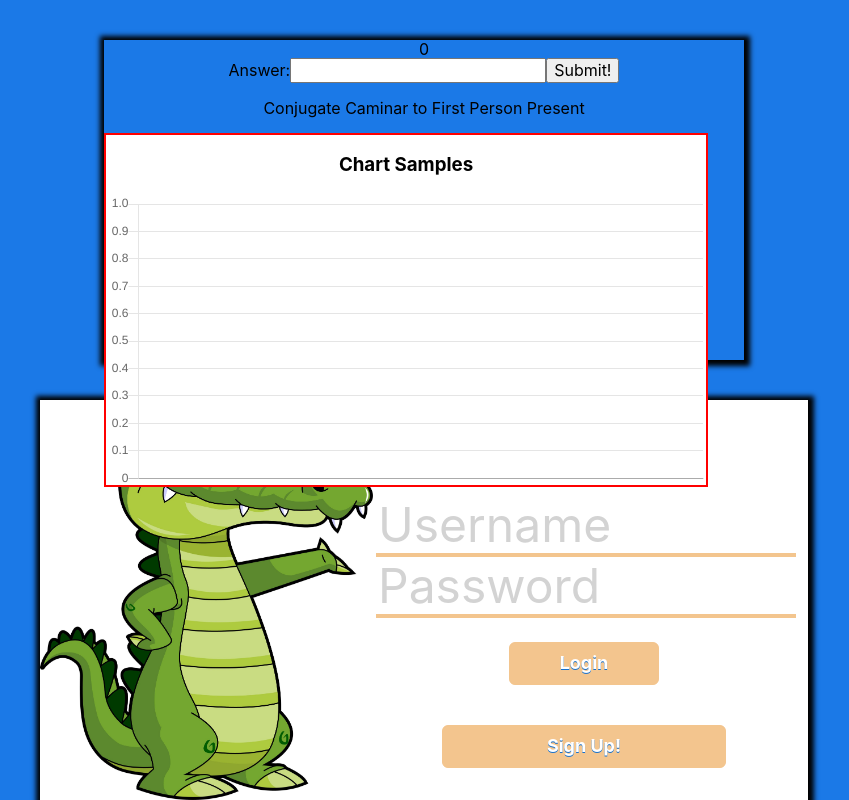
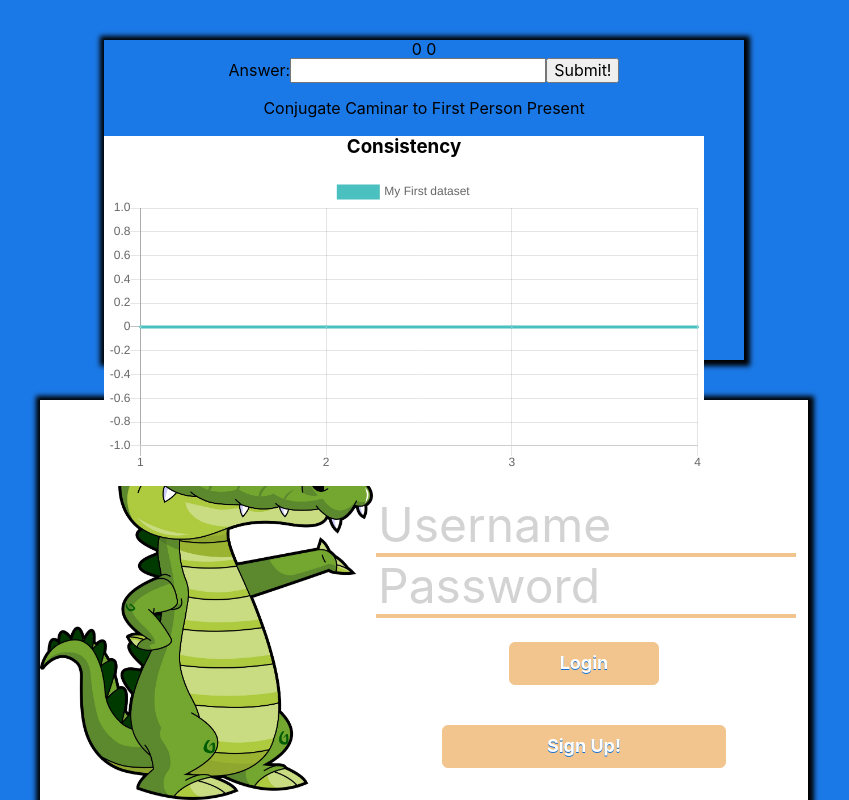
Before and after one commit to Build-Week-Conjugator-Sep-2019/Front-End, a React (Create React App) app in the folder client/: page / in a window 1280 px wide. Shown: the whole page, without its empty margins (216-1065 px from the left). Built offline with nearby package versions, Linux system fonts and the light colour scheme; what uifx would draw is missing.

Commit message:
Added chart.js and a lifetime answered state

```diff
--- a/client/src/components/AnswerForm.js
+++ b/client/src/components/AnswerForm.js
@@ -34,29 +34,49 @@ const incorrect = new UIfx (
 const dataArray = [
     {'Conjugate Caminar to First Person Present': 'Camino'},
     {'Conjugate Hablar to Third Person Present': 'Habla'},
-    {'Conjugate Comer to Second Person Present': 'Comes'}
+    {'Conjugate Comer to Second Person Present': 'Comes'},
+    {'Conjugate Beber to Third Person Present Plural': 'Beben'},
+    {'Conjugate Mirar to First Person Present': 'Miro'},
+    {'Conjugate Pagar to Third Person Present Plural': 'Pagan'},
+    {'Conjugate Parar to Second Person Present': 'Paras'},
+    {'Conjugate Ganar to First Person Present Plural': 'Ganamos'},
+    {'Conjugate Estar to Third Person Present Plural': 'Estan'},
+    {'Conjugate Tener to First Person Present': 'Tengo'},
+    {'Conjugate Ir to Second Person Present': 'Vas'}
 ]
 
 const AnswerForm = props => {
+
     const [streak, setStreak] = useState(0)
-    const [currentQ, setCurrentQ] = useState(Object.keys(dataArray[streak]).join())
+    const [currentIndex, setCurrentIndex] = useState(0)
+    const [totalQs, setTotalQs] = useState(0)
+    const [currentQ, setCurrentQ] = useState(Object.keys(dataArray[currentIndex]).join())
     const [answers, setAnswers] = useState({
         answerBar: ''
       })
 
     const addOne = e => {
         setStreak(streak + 1)
-        setCurrentQ(Object.keys(dataArray[streak + 1]).join())
+        setCurrentIndex(currentIndex + 1)
+        setTotalQs(totalQs + 1)
+        setCurrentQ(Object.keys(dataArray[currentIndex + 1]).join())
+        if(currentIndex === 9){
+            setCurrentQ(Object.keys(dataArray[0]).join())
+            setCurrentIndex(0)
+        }
     }
 
     function checkAnswer(){
-       if(answers.answerBar === Object.values(dataArray[streak]).join()){
+        if(answers.answerBar === Object.values(dataArray[currentIndex]).join()){
             addOne()
             correct.play()
-       } else {
-         incorrect.play()
+        }else {
+            setStreak(0)
+            incorrect.play()
        }
     }
+
+    console.log(currentIndex)
 
     const handleChange = event => {
         setAnswers({[event.target.name]: event.target.value});
@@ -72,7 +92,7 @@ const AnswerForm = props => {
 
     return (
         <div>
-            {streak}
+            {streak} {totalQs}
             <form onSubmit={event => handleSubmit(event)}>
                 <label htmlFor='answerBar'>
                     Answer:
@@ -85,7 +105,7 @@ const AnswerForm = props => {
                 <button onSubmit={() => handleSubmit()} onClick={checkAnswer}>Submit!</button>
             </form>
             <p>{currentQ}</p>
-            <Charts />
+            <Charts streak={streak} currentIndex={currentIndex}/>
       </div>
     )
 }
--- a/client/src/components/Charts.js
+++ b/client/src/components/Charts.js
@@ -1,45 +1,81 @@
 import React, { useState } from 'react'
 import { Line } from 'react-chartjs-2'
 import styled from 'styled-components'
+import Chart from 'chart.js'
 
 import '../../src/App.css'
 
 const DivCon = styled.div`
     background: white;
-    border: 2px solid red;
 `;
 
+const data = {
+    labels: [1, 2, 3],
+    datasets: [
+      {
+        label: 'My First dataset',
+        fill: false,
+        lineTension: 0.1,
+        backgroundColor: 'rgba(75,192,192,0.4)',
+        borderColor: 'rgba(75,192,192,1)',
+        borderCapStyle: 'butt',
+        borderDash: [],
+        borderDashOffset: 0.0,
+        borderJoinStyle: 'miter',
+        pointBorderColor: 'rgba(75,192,192,1)',
+        pointBackgroundColor: '#fff',
+        pointBorderWidth: 1,
+        pointHoverRadius: 5,
+        pointHoverBackgroundColor: 'rgba(75,192,192,1)',
+        pointHoverBorderColor: 'rgba(220,220,220,1)',
+        pointHoverBorderWidth: 2,
+        pointRadius: 1,
+        pointHitRadius: 10,
+        data: [65, 59, 80, 81, 56, 55, 40]
+      }
+    ]
+  };
 
 
-function Charts () {
-    const [dataSet, setDataSet] = useState({
-        data: {
-            labels: ['1', '2', '3', '4', '5'],
-            datasets: [
-                {
-                    label: 'Videos Made',
-                    backgroundColor: 'rgba(255, 0, 255, 0.75)',
-                    data: [4, 5, 1, 10, 32, 2, 12]
-                },
-                {
-                    label: 'Subscriptions',
-                    backgroundColor: 'rgba(0, 255, 0, 0.75)',
-                    data: [14, 15, 21, 0, 12, 4, 2]
-                }
-            ]
-        }
-    })
+function Charts (props) {
+    const [dataSet, setDataSet] = useState()
+    // console.log(props.streak)
 
-    console.log(dataSet)
+    const data = {
+        labels: [1, 2, 3, 4],
+        datasets: [
+          {
+            label: 'My First dataset',
+            fill: false,
+            lineTension: 0.1,
+            backgroundColor: 'rgba(75,192,192,0.4)',
+            borderColor: 'rgba(75,192,192,1)',
+            borderCapStyle: 'butt',
+            borderDash: [],
+            borderDashOffset: 0.0,
+            borderJoinStyle: 'miter',
+            pointBorderColor: 'rgba(75,192,192,1)',
+            pointBackgroundColor: '#fff',
+            pointBorderWidth: 1,
+            pointHoverRadius: 5,
+            pointHoverBackgroundColor: 'rgba(75,192,192,1)',
+            pointHoverBorderColor: 'rgba(220,220,220,1)',
+            pointHoverBorderWidth: 2,
+            pointRadius: 1,
+            pointHitRadius: 10,
+            data: [props.streak, props.currentIndex, props.streak, props.currentIndex]
+          }
+        ]
+      };
 
     return (
         <DivCon style={{ position: 'relative', width: 600, height: 350 }}>
-            <h3>Chart Samples</h3>
+            <h3>Consistency</h3>
             <Line
-                options={{
-                    responsive: true
-                }}
-                data={dataSet}
+                // options={{
+                //     responsive: true
+                // }}
+                data={data}
             />
 
         </DivCon>
@@ -47,3 +83,40 @@ function Charts () {
 }
 
 export default Charts
+
+// import React from 'react';
+// import {Pie} from 'react-chartjs-2';
+
+// const data = {
+// 	labels: [
+// 		'Red',
+// 		'Blue',
+// 		'Yellow'
+// 	],
+// 	datasets: [{
+// 		data: [300, 50, 100],
+// 		backgroundColor: [
+// 		'#FF6384',
+// 		'#36A2EB',
+// 		'#FFCE56'
+// 		],
+// 		hoverBackgroundColor: [
+// 		'#FF6384',
+// 		'#36A2EB',
+// 		'#FFCE56'
+// 		]
+// 	}]
+// };
+
+// export default React.createClass({
+//   displayName: 'PieExample',
+
+//   render() {
+//     return (
+//       <div>
+//         <h2>Pie Example</h2>
+//         <Pie data={data} />
+//       </div>
+//     );
+//   }
+// });
```
